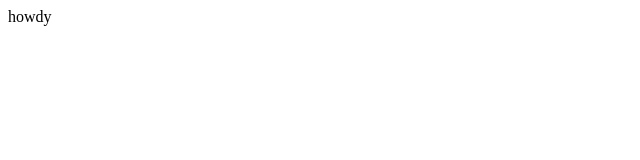
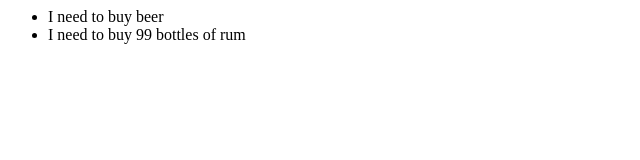
Before and after one commit to michkles/note-app, a website: page index.html in a window 1280 px wide. Shown: the whole page, without its empty margins (0-640 px from the left). Drawn offline with Linux system fonts and the light colour scheme.

Commit message:
Controller shows a note in the index.html page.

```diff
--- a/index.html
+++ b/index.html
@@ -17,5 +17,6 @@
   <body>
     <div id="app">hello</div>
     <script src="note-controller.js"></script>
+    <script src="lib/index.js"></script>
   </body>
 </html>
--- /dev/null
+++ b/lib/index.js
@@ -0,0 +1,5 @@
+var list = new NoteList();
+var controller = new NoteController(list);
+controller.newNote("I need to buy beer");
+controller.newNote("I need to buy 99 bottles of rum");
+controller.printHtml();
--- a/note-controller.js
+++ b/note-controller.js
@@ -1,3 +1,22 @@
-var elem = document.getElementById("app");
-console.log(elem.innerHTML);
-elem.innerHTML = "howdy";
+// var elem = document.getElementById("app");
+// console.log(elem.innerHTML);
+// elem.innerHTML = "howdy";
+
+(function(exports) {
+
+    function NoteController(notelist) {
+      this.noteList = notelist || new NoteList();
+      this.view = new NoteListView(notelist);
+    }
+
+    NoteController.prototype.newNote = function(text) {
+      this.noteList.newNote(text);
+    }
+
+    NoteController.prototype.printHtml= function() {
+      var elem = document.getElementById("app");
+      elem.innerHTML = this.view.printHtml();
+    }
+
+  exports.NoteController = NoteController;
+})(this);
```
